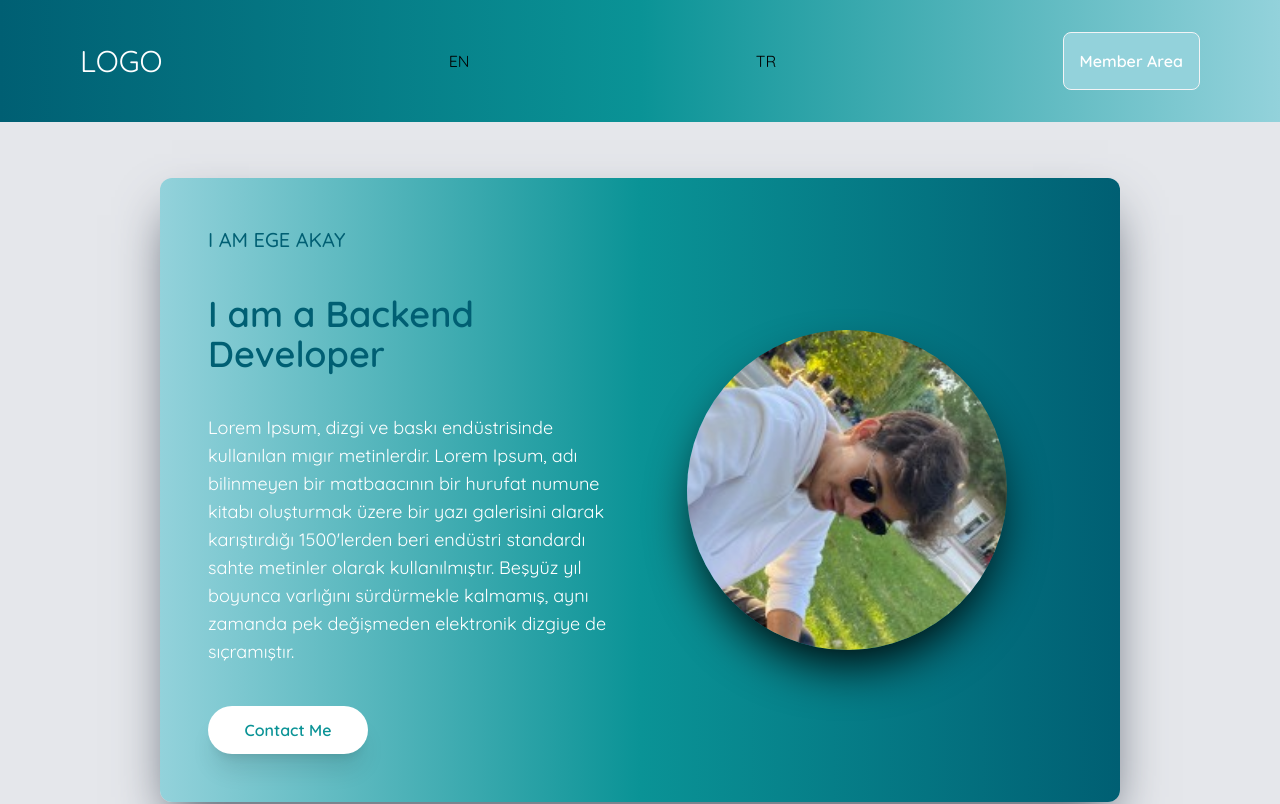
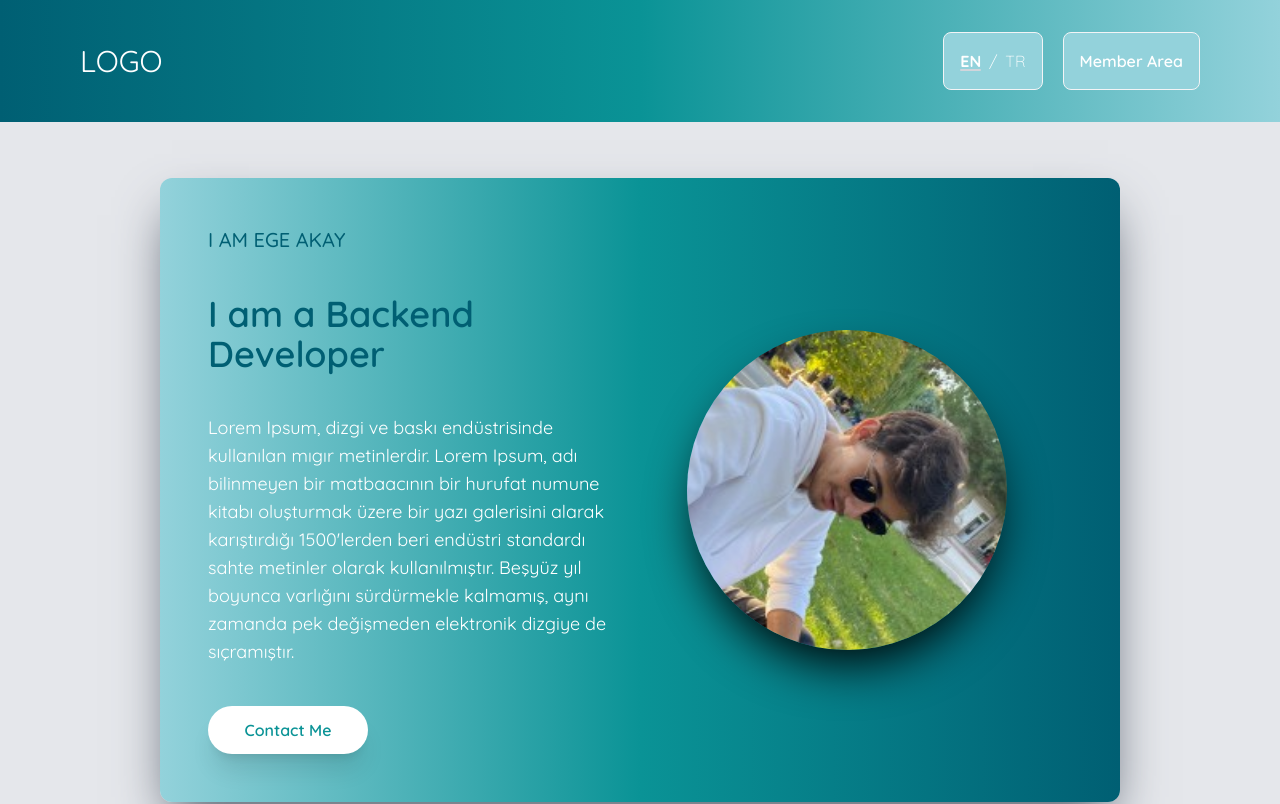
Before and after one commit to emreozkpln/ourblog-frontend, a Next.js app: page /contact in a window 1280 px wide. Shown: the top 804 px of the page. Built offline with nearby package versions, Linux system fonts and the light colour scheme.

Commit message:
ADD classname to codewrite component ADD chane langueage button to header

```diff
--- a/src/app/en/page.js
+++ b/src/app/en/page.js
@@ -8,7 +8,7 @@ export default async function Home() {
     const [posts, lastThree] = await Promise.all([getPostEn(), getLastThreePostEn()]);
     return (
         <div>
-            <Header />
+            <Header lang="en"/>
             <LatestBlog lastThree={lastThree} lang="en" />
             <div className="p-20  bg-gray-200">
                 <div className="flex flex-col gap-20">
--- a/src/app/page.js
+++ b/src/app/page.js
@@ -10,7 +10,7 @@ export default async function Home() {
 
 	return (
 		<div>
-			<Header />
+			<Header lang="tr"/>
 			<LatestBlog lastThree={lastThree} lang="tr" />
 			<div className="p-20  bg-gray-200">
 				<div className="flex flex-col gap-20">
--- a/src/app/tr/blog/[slug]/page.js
+++ b/src/app/tr/blog/[slug]/page.js
@@ -16,17 +16,20 @@ async function CodeDetail({params}) {
 		return (
 			<div className="flex flex-col items-center">
 				<Header />
-				<ReactMarkdown className="text-blue-400" children={post.TR_content} components={{
+				<ReactMarkdown className="text-blue-400 md:max-w-4xl flex flex-col gap-8" children={post.TR_content} components={{
 					code({ node, inline, className, children, ...props }) {
 						const match = /language-(\w+)/.exec(className || "");
 						return !inline && match ? (
-							<CodeWrite language={match[1]} children={String(children)} />
+							<div className="justify-center items-center">
+								<CodeWrite className={"px-28"} language={match[1]} children={String(children)} />
+							</div>
 						) : (
 							<code className={className} {...props}>
 								{children}
 							</code>
 						);
 					}
+
 				}}/>
 			</div>
 		)
--- a/src/components/codeWrite/index.js
+++ b/src/components/codeWrite/index.js
@@ -3,11 +3,11 @@ import React, { useState } from "react";
 import SyntaxHighlighter from "react-syntax-highlighter";
 import { atomOneDark } from "react-syntax-highlighter/dist/esm/styles/hljs";
 
-function CodeWrite({ children }) {
+function CodeWrite({ children, className }) {
 	const [copy, setCopy] = useState(false);
 	return (
-		<div>
-			<div className="max-w-2xl min-w-[25rem] bg-[#3a404d] rounded-md overflow-hidden">
+		<div className={className}>
+			<div className="min-w-[25rem] bg-[#3a404d] rounded-md overflow-hidden">
 				{copy ? (
 					<div className="flex justify-between px-4 text-white text-xs items-center p-2">
 						<p className="text-sm">Example code</p>
--- a/src/components/header/index.js
+++ b/src/components/header/index.js
@@ -1,19 +1,60 @@
-import React from 'react'
-import Link from 'next/link'
+import React from "react";
+import Link from "next/link";
 
-function Header() {
+function Header({ lang }) {
+  if (lang == "tr") {
     return (
-        <div className="bg-gradient-to-r from-color1 via-color2 to-color3 px-20 py-8 w-full grid gap-10">
-            <div className="items-center justify-between flex">
-                <Link href="/" className="text-3xl text-white">LOGO</Link>
-                <Link href="/en">EN</Link>
+      <div className="bg-gradient-to-r from-color1 via-color2 to-color3 px-20 py-8 w-full grid gap-10">
+        <div className="items-center justify-between flex">
+          <Link href="/" className="text-3xl text-white">
+            LOGO
+          </Link>
+          <div className="flex gap-5">
+            <div className="flex gap-2 bg-color3 border border-gray-100 text-white p-4 rounded-lg font-light">
+              <Link href="/en">EN</Link>
+              <div>/</div>
+              <div className="flex flex-col gap-0 font-bold">
                 <Link href="/">TR</Link>
-                <Link href="/contact" className="bg-color3 border border-gray-100 text-white p-4 rounded-lg font-semibold">
-                    Member Area
-                </Link>
+                <div className="bg-gray-300 h-0.5 w-full rounded-lg -mt-1 "></div>
+              </div>
             </div>
+            <Link
+              href="/contact"
+              className="bg-color3 border border-gray-100 text-white p-4 rounded-lg font-semibold"
+            >
+              Bizi tanı
+            </Link>
+          </div>
         </div>
-    )
+      </div>
+    );
+  } else {
+    return (
+      <div className="bg-gradient-to-r from-color1 via-color2 to-color3 px-20 py-8 w-full grid gap-10">
+        <div className="items-center justify-between flex">
+          <Link href="/" className="text-3xl text-white">
+            LOGO
+          </Link>
+          <div className="flex gap-5">
+            <div className="flex gap-2 bg-color3 border border-gray-100 text-white p-4 rounded-lg font-light">
+              <div className="flex flex-col gap-0">
+                <Link className="font-bold" href="/en">EN</Link>
+                <div className="bg-gray-300 h-0.5 w-full rounded-lg -mt-1"></div>
+              </div>
+              <div>/</div>
+              <Link href="/">TR</Link>
+            </div>
+            <Link
+              href="/contact"
+              className="bg-color3 border border-gray-100 text-white p-4 rounded-lg font-semibold"
+            >
+              Member Area
+            </Link>
+          </div>
+        </div>
+      </div>
+    );
+  }
 }
 
-export default Header
+export default Header;
```
